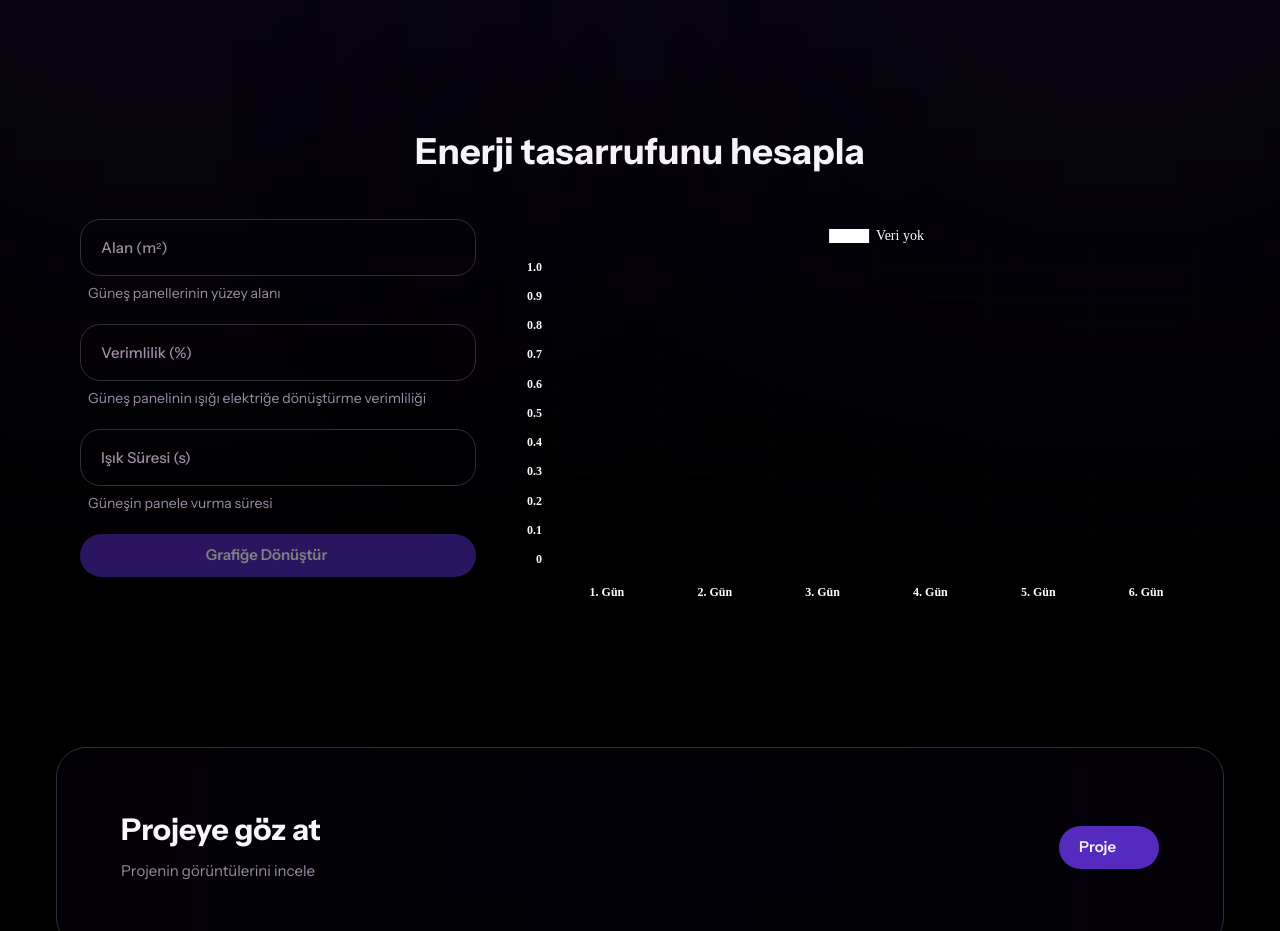
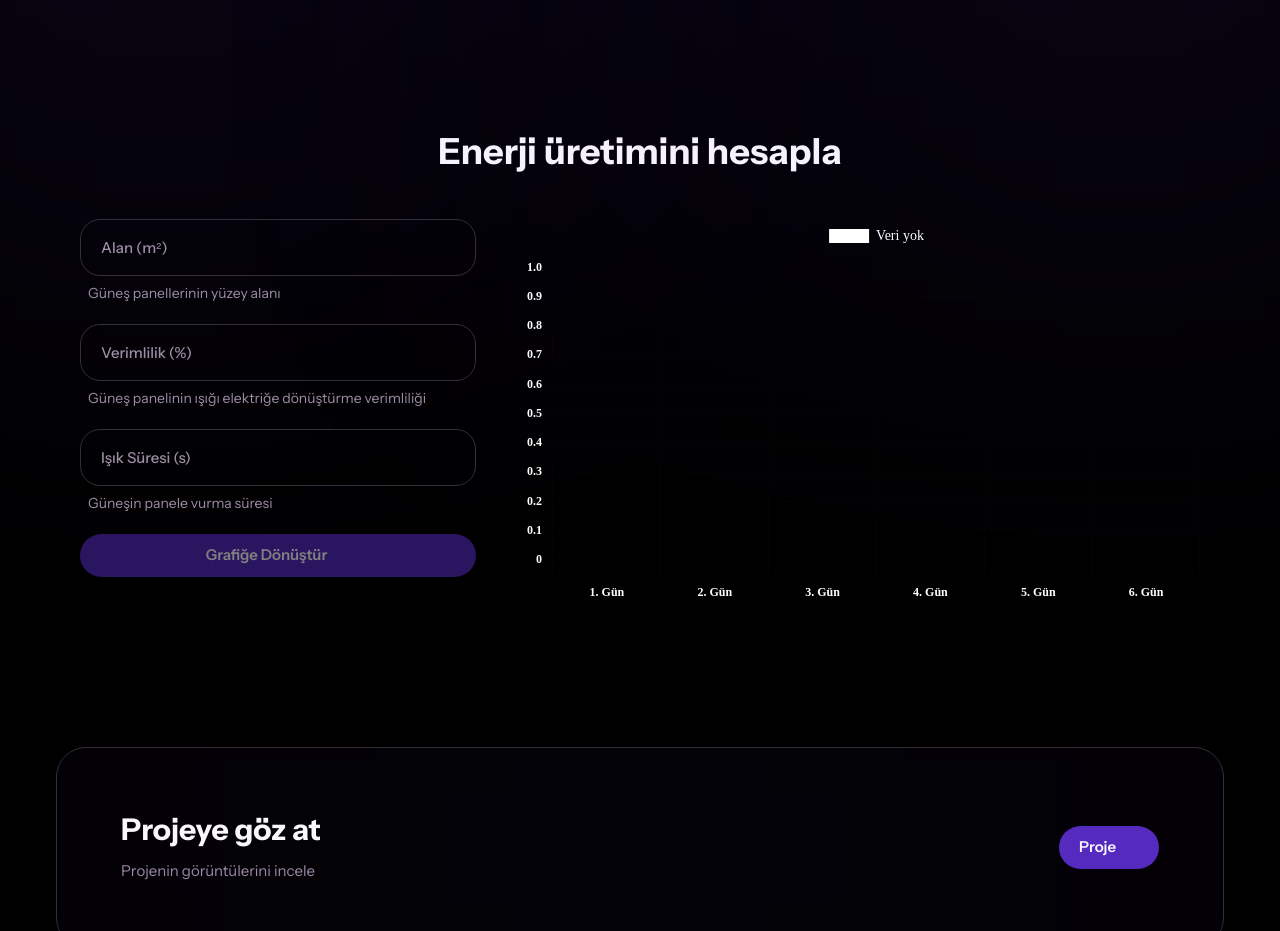
Before and after one commit to YunusEmre577/tubitak-project, a Next.js app: page / in a window 1280 px wide. Shown: the part 2980-3911 px from the top of the page. Built offline with nearby package versions, Linux system fonts and the light colour scheme; some icons are missing.

Commit message:
enerji tasarrufu yerine üretimi.

```diff
--- a/components/general/home/Math.tsx
+++ b/components/general/home/Math.tsx
@@ -79,7 +79,7 @@ export default function Math() {
 
   return (
     <section className='flex flex-col items-center responsive gap-12'>
-      <Heading size="4xl">Enerji tasarrufunu hesapla</Heading>
+      <Heading size="4xl">Enerji üretimini hesapla</Heading>
       <div className='flex flex-wrap w-full gap-6 lg:gap-12 justify-between'>
         <header className='flex flex-col gap-5 flex-1/4'>
           <TextField value={area || ""} error={areaError} onChange={(e) => setArea(Number(e.target.value))} type='number' description='Güneş panellerinin yüzey alanı' placeholder='Alan (m²)' />
```
